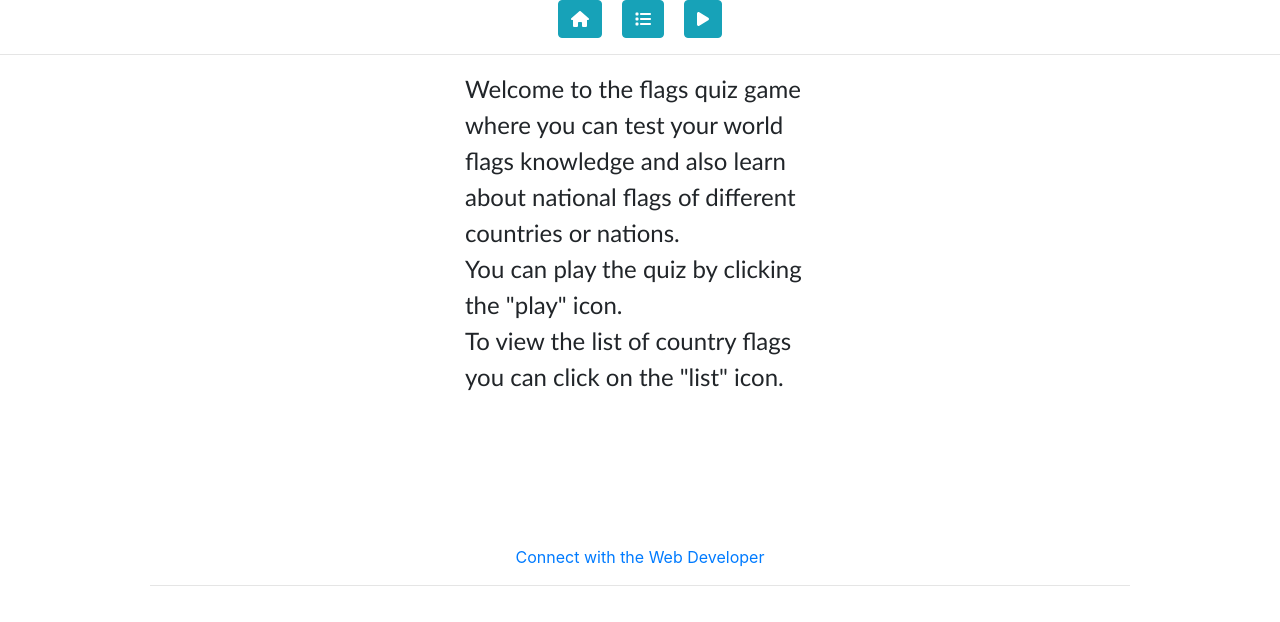
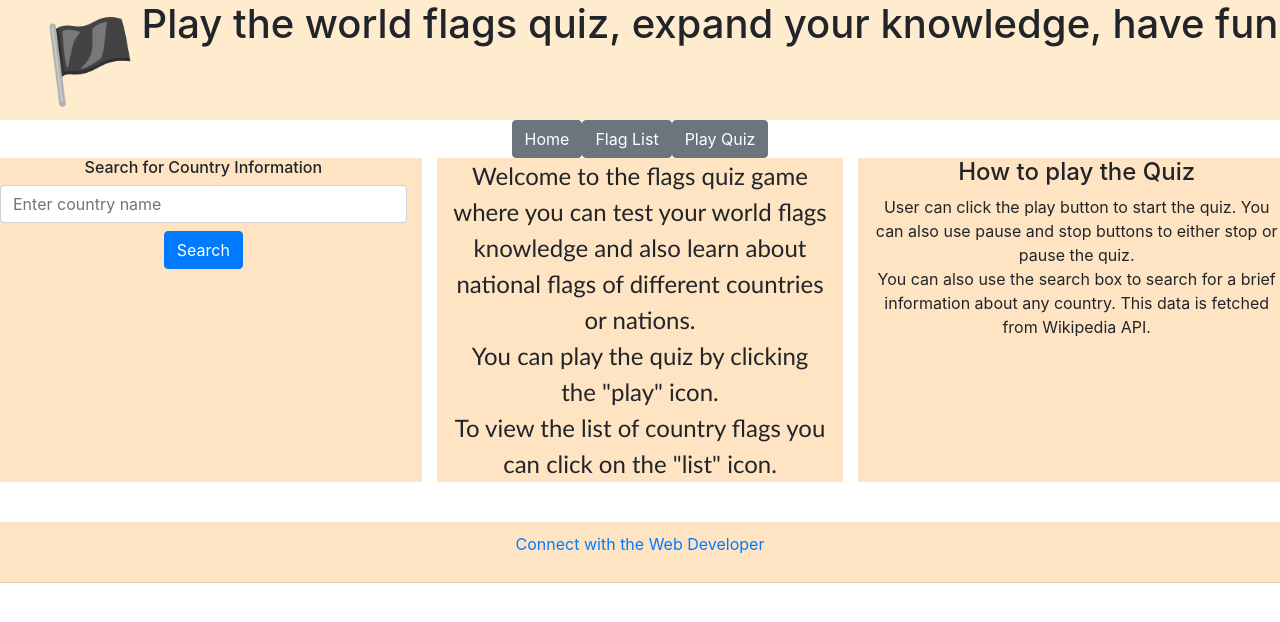
Before and after one commit to bhekidaweti/flag-quiz-json, a React (Create React App) app: page / in a window 1280 px wide. Shown: the top 622 px of the page. Built offline with nearby package versions, Linux system fonts and the light colour scheme.

Commit message:
updated quiz component, added search functionality

```diff
--- a/package.json
+++ b/package.json
@@ -8,6 +8,7 @@
     "@testing-library/jest-dom": "^5.17.0",
     "@testing-library/react": "^13.4.0",
     "@testing-library/user-event": "^13.5.0",
+    "axios": "^1.7.9",
     "bootstrap": "^4.0.0",
     "fortawesome": "^0.0.1-security",
     "react": "^18.3.1",
--- a/src/App.css
+++ b/src/App.css
@@ -1,50 +1,37 @@
-.quiz-content, .flag-quiz, .home-container, .flag-container {
+.App, .quiz-content, .flag-quiz, .home-container, .flag-container {
   text-align: center;
+}
+.quiz-container{
+  background-color: goldenrod;
 }
 .welcome, .quiz-start{
   font-size: x-large;
   font-family:'Gill Sans', 'Gill Sans MT', Calibri, 'Trebuchet MS', sans-serif
 }
-.quiz-container{
-  background-color: goldenrod;
+nav {
+  display: flex;
+  align-items: center;
+  justify-content: center;
 }
-
-.first-div, .last-div  {
- background-color: rgb(7, 7, 7);
-}
-
-.footer {
-  margin: 150px;
-}
-.app-header{
-  display: inline;
-  margin: auto;
-  width: 50%;
-}
-
-nav ul {
-  list-style-type: none;
-  padding: 0;
-
-}
-
 nav ul li {
   display: inline;
   margin: 0 10px;
+  justify-items: center;
+  list-style: none;
 
 }
 
 nav ul li a {
   text-decoration: none;
-  color: #007bff;
+  color: #20d810;
 }
 
 nav ul li a:hover {
   text-decoration: underline;
 }
 .flag-list{
-  background-color: rgb(82, 51, 51);
-  color: white;
+  background-color: bisque;
+  color: black;
 }
 
 .flag-list img {
@@ -59,6 +46,7 @@ nav ul li a:hover {
 .flag-item {
   display: inline-block;
   margin: 3px;
+  padding: 5px;
 
 }
 
@@ -71,3 +59,22 @@ nav ul li a:hover {
   justify-content: space-between;
   margin: 20px 0;
 }
+.countries {
+  word-wrap: break-word;
+}
+header {
+  background-color: blanchedalmond;
+  min-height: 15vh;
+}
+header li {
+  list-style: none;
+  display: inline;
+}
+.footer{
+  background-color: bisque;
+  margin-top: 40px;
+  max-height: 100px;
+}
+footer li {
+  padding: 10px;
+}
--- a/src/App.js
+++ b/src/App.js
@@ -1,28 +1,86 @@
-import React from 'react';
+import React, { useState } from "react";
+import { useNavigate } from "react-router-dom"; // Import BrowserRouter
 import FlagList from './Components/FlagList';
 import Home from './Components/Home';
+import Quiz from './Components/Quiz';
+import Footer from "./Components/Footer";
+import 'bootstrap/dist/css/bootstrap.min.css';
 import './App.css';
-import { BrowserRouter as Router, Route, Routes } from 'react-router-dom';
-import Quiz from './Components/Quiz';
-import Header from './Components/Header';
-import Footer from './Components/Footer';
-
-
-
+// import logo from './logo.png';
+// import CountrySearch from "./parseWikiData"; //Implementation for Online scraping
+import CountrySearch from "./Components/CountrySearch"; //Implementation for Offline scraping
+import WorldArticles from "./Components/WorldArticles";
 
 const App = () => {
+  const [currentSection, setCurrentSection] = useState("/");
+  const navigate = useNavigate(); // Ensure this is called inside the Router context
+
+  const handleNavigation = (section) => {
+    setCurrentSection(section);
+    navigate(section); // Use navigate to update the URL
+  };
+
+  const renderSection = () => {
+    switch (currentSection) {
+      case "/":
+        return <Home onNavigate={handleNavigation} />;
+      case "quiz":
+        return <Quiz onNavigate={handleNavigation} />;
+      case "flaglist":
+        return <FlagList onNavigate={handleNavigation} />;
+      default:
+        return <Home onNavigate={handleNavigation} />;
+    }
+  };
 
   return (
- <Router>
-  <Header />
-  <Routes>
-    <Route path='/' element={< Home />} />
-    <Route path='flaglist' element={<FlagList />} />
-    <Route path='quiz' element={<Quiz />} />
-  </Routes>
-  <Footer />
- </Router>
+      <div className="App">
+        <header>
+          <ul>
+            {/* <li><img src={logo} className="logo" alt="logo" style={{maxHeight: "100px", float: "left"}}/></li> */}
+            <li style={{ float: "left", fontSize: "80px" }}>&#127988;</li>
+            <li>
+              <h1>Play the world flags quiz, expand your knowledge, have fun</h1>
+            </li>
+          </ul>
+        </header>
+        <nav className="nav nav-pills">
+          <button
+            className="btn btn-secondary"
+            onClick={() => handleNavigation("/")}
+          >
+            Home
+          </button>
+          <button
+            className="btn btn-secondary"
+            onClick={() => handleNavigation("flaglist")}
+          >
+            Flag List
+          </button>
+          <button
+            className="btn btn-secondary"
+            onClick={() => handleNavigation("quiz")}
+          >
+            Play Quiz
+          </button>
+        </nav>
+        <div className="row align-item-start">
+          <div className="col" style={{ backgroundColor: "bisque" }}>
+            {/* Return country data scraped from Wikipedia when user searches on the search box. */}
+            {/* By default we'll return this data randomly or alphabetically on the first page render. */}
+            <CountrySearch />
+          </div>
 
-  )
-}
+          <div className="col">{renderSection()}</div>
+
+          <div className="col" style={{ backgroundColor: "bisque" }}>
+            {/** Blog content related to world data */}
+            <WorldArticles />
+          </div>
+        </div>
+        <Footer></Footer>
+      </div>
+  );
+};
+
 export default App;
--- /dev/null
+++ b/src/Components/CountrySearch.js
@@ -0,0 +1,75 @@
+import React, { useState } from "react";
+import axios from "axios";
+
+const CountrySearch = () => {
+    const [searchQuery, setSearchQuery] = useState("");
+    const [countryInfo, setCountryInfo] = useState(null);
+    const [error, setError] = useState("");
+
+    const fetchCountryInfo = async (country) => {
+        try {
+            setError(""); // Clear any previous errors
+            const response = await axios.get(
+                `https://en.wikipedia.org/w/api.php`,
+                {
+                    params: {
+                        action: "query",
+                        format: "json",
+                        prop: "extracts|info",
+                        titles: country,
+                        exintro: true,
+                        explaintext: true,
+                        origin: "*", // Allow CORS requests
+                    },
+                }
+            );
+
+            const pages = response.data.query.pages;
+            const pageKey = Object.keys(pages)[0];
+
+            if (pageKey === "-1") {
+                setError("No data found for this country.");
+                setCountryInfo(null);
+            } else {
+                setCountryInfo(pages[pageKey].extract); // Save the extracted info
+            }
+        } catch (error) {
+            setError("Failed to fetch country data. Please try again.");
+            setCountryInfo(null);
+        }
+    };
+
+    const handleSearch = (e) => {
+        e.preventDefault();
+        if (searchQuery.trim()) {
+            fetchCountryInfo(searchQuery);
+        }
+    };
+
+    return (
+        <div className="country-search">
+            <h6>Search for Country Information</h6>
+            <form onSubmit={handleSearch}>
+                <input
+                    type="text"
+                    className="form-control"
+                    placeholder="Enter country name"
+                    value={searchQuery}
+                    onChange={(e) => setSearchQuery(e.target.value)}
+                />
+                <button type="submit" className="btn btn-primary mt-2">
+                    Search
+                </button>
+            </form>
+            {error && <p className="text-danger mt-3">{error}</p>}
+            {countryInfo && (
+                <div className="mt-3">
+                    <h5>Country Info:</h5>
+                    <p>{countryInfo}</p>
+                </div>
+            )}
+        </div>
+    );
+};
+
+export default CountrySearch;
--- a/src/Components/Header.js
+++ b/src/Components/Header.js
@@ -10,13 +10,12 @@ const Header  = () => {
       <header className="app-header">
         <nav >
           <ul className="nav justify-content-center">
-
-            <li><Link to="/" className="btn btn-info"><FontAwesomeIcon icon={faHouse} /></Link></li>
-            <li><Link to="flaglist" className="btn btn-info"> <FontAwesomeIcon icon={faList} /> </Link></li>
-            <li><Link to="quiz" className="btn btn-info"><FontAwesomeIcon icon={faPlay} />  </Link></li>
+            <li style={{fontSize: "30px", paddingRight: "10px"}}> &#127988; </li>
+            <li><Link to="/" className="btn btn-info"><FontAwesomeIcon icon={faHouse} />Home</Link></li>
+            <li><Link to="flaglist" className="btn btn-info"> <FontAwesomeIcon icon={faList} />Flag List</Link></li>
+            <li><Link to="quiz" className="btn btn-info"><FontAwesomeIcon icon={faPlay} />Play Quiz</Link></li>
           </ul>
           <hr></hr>
-
         </nav>
       </header>
     );
--- a/src/Components/Home.js
+++ b/src/Components/Home.js
@@ -4,23 +4,13 @@ import React from "react";
 
 const Home = () => {
     return (
-        <div className="container">
-                <div className="row align-items-start">
-                        <div className="col">
-
-                        </div>
-                    <div className="col">
+        <div className="container" style={{backgroundColor: "bisque"}}>
                     <section className="welcome">
                         Welcome to the flags quiz game where you can test your world flags knowledge and also
                         learn about national flags of different countries or nations.<br></br>
                         You can play the quiz by clicking the "play" icon. <br></br>
                         To view the list of country flags you can click on the "list" icon.
                     </section>
-                    </div>
-                    <div className="col">
-
-                    </div>
-            </div>
         </div>
     )
 }
--- /dev/null
+++ b/src/Components/WorldArticles.js
@@ -0,0 +1,16 @@
+const WorldArticles = () => {
+
+    return (
+        <div className="articles">
+            <h4>How to play the Quiz</h4>
+            <p>User can click the play button to start the quiz. You can also use pause and stop buttons to either stop or pause the
+                quiz.
+            <p>You can also use the search box to search for a brief information about any country. This data is fetched from
+                Wikipedia API.
+            </p>
+            </p>
+        </div>
+    );
+};
+
+export default WorldArticles;
--- a/src/index.js
+++ b/src/index.js
@@ -1,13 +1,17 @@
 import React from 'react';
-import ReactDOM from 'react-dom/client';
+import ReactDOM from 'react-dom/client'; // Correct import for React 18
 import './index.css';
 import App from './App';
 import reportWebVitals from './reportWebVitals';
+import { BrowserRouter } from "react-router-dom";
 
+// Use createRoot instead of ReactDOM.render
 const root = ReactDOM.createRoot(document.getElementById('root'));
 root.render(
   <React.StrictMode>
-    <App />
+    <BrowserRouter>
+      <App />
+    </BrowserRouter>
   </React.StrictMode>
 );
 
```
Also changed, not shown: src/Components/Quiz.js (+60 -58 lines), 1 other file (tests, documents, lock files or other folders).
